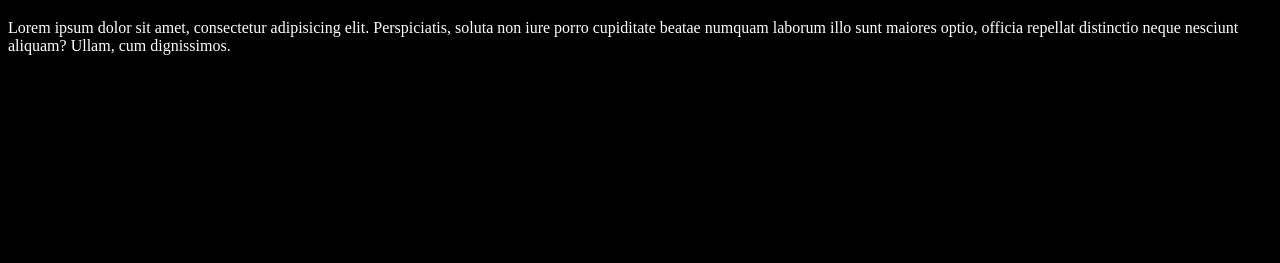
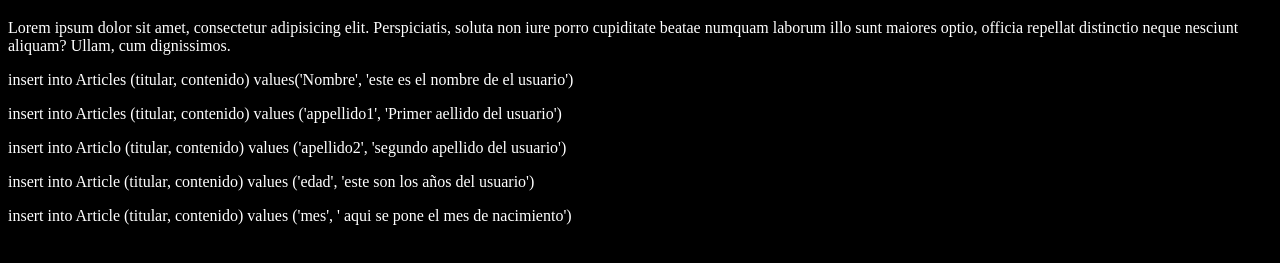
Before and after one commit to Borja1998/pruebaTecnica, a plain HTML site: page Index.html in a window 1280 px wide. Shown: the part 61-324 px from the top of the page. Drawn offline with Linux system fonts and the light colour scheme.

Commit message:
actualizacion de el js

```diff
--- a/Index.html
+++ b/Index.html
@@ -9,6 +9,9 @@
 <body>
     <h1>añadiendo el html y css</h1>
     <p>Lorem ipsum dolor sit amet, consectetur adipisicing elit. Perspiciatis, soluta non iure porro cupiditate beatae numquam laborum illo sunt maiores optio, officia repellat distinctio neque nesciunt aliquam? Ullam, cum dignissimos.</p>
+
+    <div id="js"></div>
+
     <script src="jsonFalsificado.js"></script>
 </body>
 </html>
--- a/jsonFalsificado.js
+++ b/jsonFalsificado.js
@@ -0,0 +1,24 @@
+
+
+var dataBase =
+[
+
+"insert into Articles (titular, contenido) values('Nombre', 'este es el nombre de el usuario')",
+"insert into Articles (titular, contenido) values ('appellido1', 'Primer aellido del usuario')",
+"insert into Articlo (titular, contenido) values ('apellido2', 'segundo apellido del usuario')",
+"insert into Article (titular, contenido) values ('edad', 'este  son los años del usuario')",
+"insert into Article (titular, contenido) values ('mes',  ' aqui se pone el mes de nacimiento')",
+];
+function imprimir(){
+    const jS = document.getElementById("js");
+jS.innerHTML="";
+
+dataBase.forEach(sql => {
+    const p = document.createElement("p");
+    p.textContent = sql;
+    jS.appendChild(p);
+
+});
+}
+
+imprimir();
--- a/style.css
+++ b/style.css
@@ -11,3 +11,8 @@ p
 {
     color: white;
 }
+
+#js
+{
+    color: white;
+}
```
